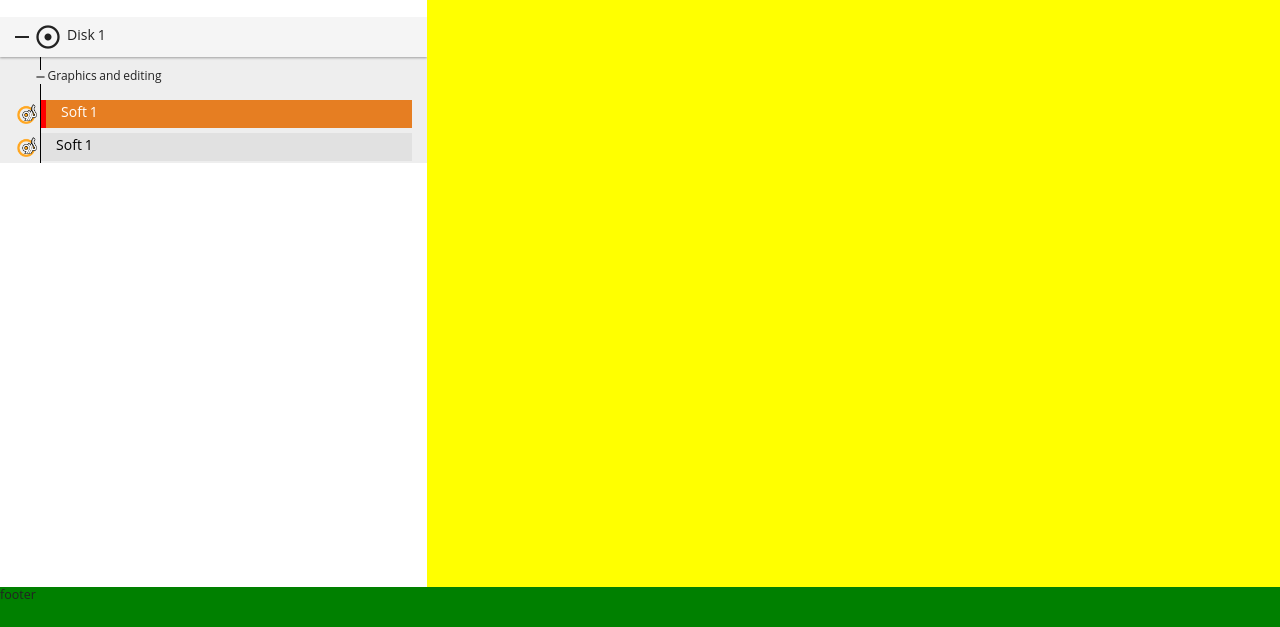
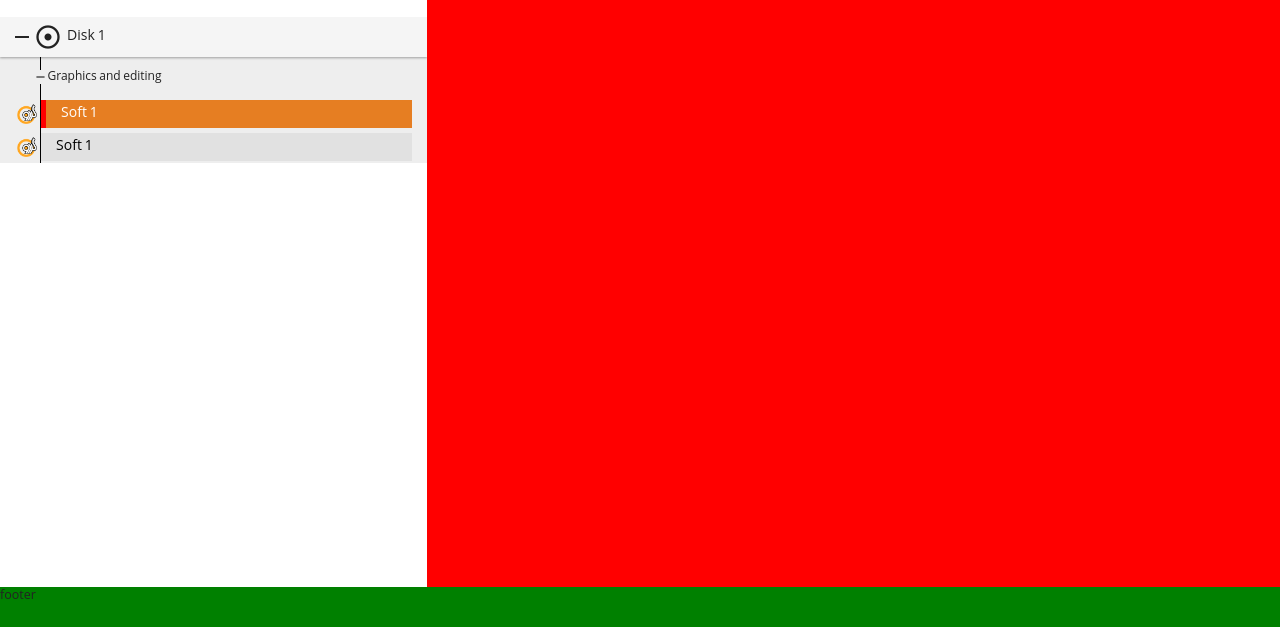
Before and after one commit to pmzi/GerdooIncAutorunUser, a website: page src/views/index.html in a window 1280 px wide. Shown: the part 173-800 px from the top of the page. Drawn offline with nearby package versions, Linux system fonts and the light colour scheme; files that its build step writes are made by us from their sources.

Commit message:
structure of software wrapper has been designed

```diff
--- a/src/css/layout/_software.scss
+++ b/src/css/layout/_software.scss
@@ -1,4 +1,15 @@
-.softwareCont{
+.software-wrapper{
     grid-area: 2 / 5 / 3 / -1;
     background-color: yellow;
+
+    display: flex;
+    justify-content: center;
+
+    .software-wrapper__info-wrapper{
+
+        background-color: red;
+        flex-grow: 1;
+
+    }
+
 }
--- a/src/css/main.scss
+++ b/src/css/main.scss
@@ -16,7 +16,7 @@
 // 4. Layout-related sections
 @import
   'layout/layout',
-  'layout/sideBar',
+  'layout/side-bar',
   'layout/software',
   'layout/header',
   'layout/footer';
--- a/src/views/index.html
+++ b/src/views/index.html
@@ -123,9 +123,13 @@
 
     </aside>
 
-    <div class="softwareCont">
+    <div class="software-wrapper">
 
-      software cont
+      <div class="software-wrapper__info-wrapper">
+
+
+
+      </div>
 
     </div>
 
```
Also changed, not shown: src/css/layout/_side-bar.scss (renamed from src/css/layout/_sideBar.scss).
